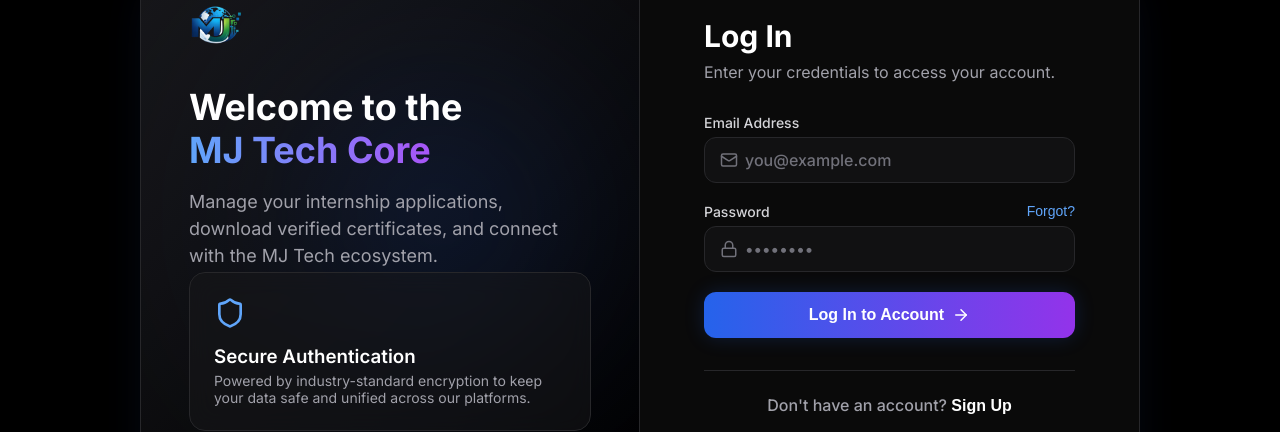
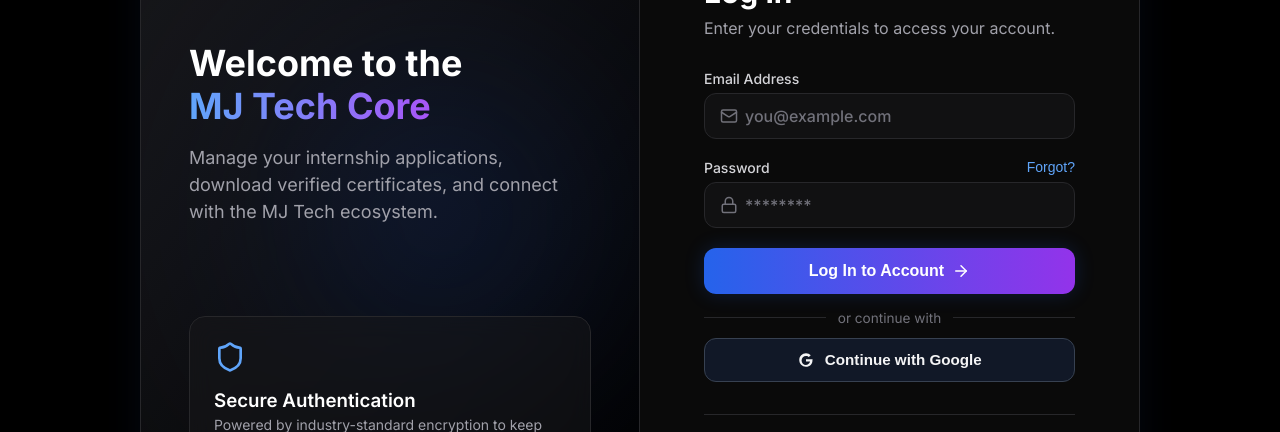
Before and after one commit to mohitsin300-ops/M, a Next.js app: page /auth in a window 1280 px wide. Shown: the part 216-648 px from the top of the page. Built offline with nearby package versions, Linux system fonts and the light colour scheme; no server answers.

Commit message:
Add files via upload

```diff
--- a/src/app/auth/Auth.css
+++ b/src/app/auth/Auth.css
@@ -312,3 +312,54 @@
 .switchBtn:hover {
     color: #60a5fa;
 }
+.authDivider {
+    margin: 1rem 0 0.75rem;
+    display: flex;
+    align-items: center;
+    text-align: center;
+    color: #71717a;
+    font-size: 0.85rem;
+}
+
+.authDivider::before,
+.authDivider::after {
+    content: '';
+    flex: 1;
+    border-bottom: 1px solid #27272a;
+}
+
+.authDivider span {
+    padding: 0 0.75rem;
+}
+
+.googleBtn {
+    width: 100%;
+    display: flex;
+    align-items: center;
+    justify-content: center;
+    gap: 0.6rem;
+    background: #111827;
+    color: #f4f4f5;
+    font-weight: 600;
+    font-size: 0.95rem;
+    padding: 0.75rem;
+    border-radius: 0.75rem;
+    border: 1px solid #374151;
+    cursor: pointer;
+    transition: all 0.2s;
+}
+
+.googleBtn:hover:not(:disabled) {
+    background: #1f2937;
+    border-color: #4b5563;
+}
+
+.googleBtn:disabled {
+    opacity: 0.6;
+    cursor: not-allowed;
+}
+
+.googleIcon {
+    width: 18px;
+    height: 18px;
+}
--- a/src/app/auth/page.js
+++ b/src/app/auth/page.js
@@ -1,6 +1,8 @@
 "use client";
 import { useState, useEffect, Suspense } from 'react';
-import { supabase } from '../../lib/supabase';
+import { auth, db } from '../../lib/firebase';
+import { GoogleAuthProvider, createUserWithEmailAndPassword, sendEmailVerification, sendPasswordResetEmail, signInWithEmailAndPassword, signInWithPopup, signOut, updateProfile } from 'firebase/auth';
+import { doc, setDoc } from 'firebase/firestore';
 import { useRouter, useSearchParams } from 'next/navigation';
 import { motion, AnimatePresence } from 'framer-motion';
 import { Mail, Lock, User, Phone, ArrowLeft, ArrowRight, Shield } from 'lucide-react';
@@ -17,27 +19,30 @@
         name: '',
         whatsapp: '',
         email: '',
-        password: '',
-        otp: ''
+        password: ''
     });
     const [loading, setLoading] = useState(false);
     const [message, setMessage] = useState({ text: '', type: '' });
-    const [resendTimer, setResendTimer] = useState(0);
-    const [verifyType, setVerifyType] = useState('signup'); // 'signup' or 'recovery'
-
-    useEffect(() => {
-        let interval;
-        if (resendTimer > 0) {
-            interval = setInterval(() => {
-                setResendTimer((prev) => prev - 1);
-            }, 1000);
-        }
-        return () => clearInterval(interval);
-    }, [resendTimer]);
 
     useEffect(() => {
         setMode(initialMode);
     }, [initialMode]);
+
+    const getAuthErrorMessage = (error) => {
+        const code = error?.code || '';
+
+        if (code === 'auth/email-already-in-use') return 'This email is already registered. Please log in instead.';
+        if (code === 'auth/invalid-email') return 'Please enter a valid email address.';
+        if (code === 'auth/weak-password') return 'Password should be at least 6 characters.';
+        if (code === 'auth/invalid-credential' || code === 'auth/wrong-password' || code === 'auth/user-not-found') {
+            return 'Invalid email or password.';
+        }
+        if (code === 'auth/popup-closed-by-user') return 'Google sign-in popup was closed before completing sign-in.';
+        if (code === 'auth/popup-blocked') return 'Popup was blocked by the browser. Please allow popups and try again.';
+        if (code === 'auth/too-many-requests') return 'Too many requests. Please wait and try again.';
+
+        return error?.message || 'An unexpected error occurred.';
+    };
 
     const handleChange = (e) => {
         setFormData({ ...formData, [e.target.name]: e.target.value });
@@ -50,104 +55,62 @@
 
         try {
             if (mode === 'signup') {
-                const { data, error } = await supabase.auth.signUp({
+                const credential = await createUserWithEmailAndPassword(auth, formData.email, formData.password);
+                await updateProfile(credential.user, { displayName: formData.name });
+                await setDoc(doc(db, 'users', credential.user.uid), {
                     email: formData.email,
-                    password: formData.password,
-                    options: {
-                        data: {
-                            full_name: formData.name,
-                            whatsapp_number: formData.whatsapp,
+                    name: formData.name,
+                    whatsapp: formData.whatsapp,
+                    created_at: new Date().toISOString()
+                }, { merge: true });
+                await sendEmailVerification(credential.user);
+                await signOut(auth);
+                setMessage({ text: 'Signup successful! A verification email has been sent. Please verify your email, then log in.', type: 'success' });
+                setMode('login');
+            } else if (mode === 'login') {
+                const credential = await signInWithEmailAndPassword(auth, formData.email, formData.password);
+                if (!credential.user.emailVerified) {
+                    await sendEmailVerification(credential.user);
+                    await signOut(auth);
+                    throw new Error('Your email is not verified. A new verification email has been sent.');
                 }
-                    }
-                });
-
-                if (error) throw error;
-                if (data?.user?.identities?.length === 0) {
-                    throw new Error('This email is already registered.');
-                }
-
-                setMessage({ text: 'Signup successful! Please check your email for an 8-digit verification code.', type: 'success' });
-                setVerifyType('signup');
-                setMode('verify-otp');
-                setResendTimer(60);
-            }
-            else if (mode === 'verify-otp') {
-                const { data, error } = await supabase.auth.verifyOtp({
-                    email: formData.email,
-                    token: formData.otp,
-                    type: verifyType, // dynamically 'signup' or 'recovery'
-                });
-                if (error) throw error;
-
-                if (verifyType === 'signup') {
-                    setMessage({ text: 'Email verified successfully! Logging you in...', type: 'success' });
-                    setTimeout(() => router.push('/dashboard'), 1500);
-                } else if (verifyType === 'recovery') {
-                    setMessage({ text: 'OTP Verified! Please enter your new password.', type: 'success' });
-                    setMode('update-password');
-                }
-            }
-            else if (mode === 'update-password') {
-                const { data, error } = await supabase.auth.updateUser({
-                    password: formData.password
-                });
-                if (error) throw error;
-
-                setMessage({ text: 'Password updated successfully! Logging you in...', type: 'success' });
-                setTimeout(() => router.push('/dashboard'), 1500);
-            }
-            else if (mode === 'login') {
-                const { data, error } = await supabase.auth.signInWithPassword({
-                    email: formData.email,
-                    password: formData.password,
-                });
-                if (error) throw error;
                 router.push('/dashboard');
-            }
-            else if (mode === 'forgot-password') {
-                const { data, error } = await supabase.auth.resetPasswordForEmail(formData.email);
-                if (error) throw error;
-                setMessage({ text: 'OTP sent to your email! Please enter it to reset your password.', type: 'success' });
-                setVerifyType('recovery');
-                setMode('verify-otp');
-                setResendTimer(60);
+            } else if (mode === 'forgot-password') {
+                const resetLink = typeof window !== 'undefined' ? `${window.location.origin}/reset-password` : undefined;
+                await sendPasswordResetEmail(auth, formData.email, resetLink ? { url: resetLink, handleCodeInApp: true } : undefined);
+                setMessage({ text: 'Password reset link has been sent to your email.', type: 'success' });
             }
         } catch (error) {
-            let errorMsg = error.message || 'An unexpected error occurred.';
-            if (errorMsg.toLowerCase().includes('rate limit')) {
-                errorMsg = 'Too many requests. Please wait a minute before trying again.';
-            }
-            setMessage({ text: errorMsg, type: 'error' });
+            setMessage({ text: getAuthErrorMessage(error), type: 'error' });
         } finally {
             setLoading(false);
         }
     };
 
-    const handleResendOtp = async () => {
-        if (resendTimer > 0) return;
+    const handleGoogleAuth = async () => {
         setLoading(true);
         setMessage({ text: '', type: '' });
 
         try {
-            if (verifyType === 'signup') {
-                const { error } = await supabase.auth.resend({
-                    type: 'signup',
-                    email: formData.email,
+            const provider = new GoogleAuthProvider();
+            const credential = await signInWithPopup(auth, provider);
+            const user = credential.user;
+
+            // Do not block navigation on profile sync; write in background.
+            void setDoc(doc(db, 'users', user.uid), {
+                email: user.email,
+                name: user.displayName || 'Google User',
+                whatsapp: user.phoneNumber || '',
+                photo_url: user.photoURL || '',
+                provider: 'google',
+                created_at: new Date().toISOString()
+            }, { merge: true }).catch((syncError) => {
+                console.error('Google profile sync failed:', syncError);
             });
-                if (error) throw error;
-            } else if (verifyType === 'recovery') {
-                const { error } = await supabase.auth.resetPasswordForEmail(formData.email);
-                if (error) throw error;
-            }
 
-            setMessage({ text: 'A new 8-digit verification code has been sent to your email.', type: 'success' });
-            setResendTimer(60);
+            router.push('/dashboard');
         } catch (error) {
-            let errorMsg = error.message || 'Failed to resend OTP.';
-            if (errorMsg.toLowerCase().includes('rate limit')) {
-                errorMsg = 'Too many requests. Please wait a minute before trying again.';
-            }
-            setMessage({ text: errorMsg, type: 'error' });
+            setMessage({ text: getAuthErrorMessage(error), type: 'error' });
         } finally {
             setLoading(false);
         }
@@ -162,8 +125,6 @@
     return (
         <div className="authContainer">
             <div className="authCard">
-
-                {/* Left Side: Branding / Graphic */}
                 <div className="authLeft">
                     <div className="authLeftGlow" />
 
@@ -187,7 +148,6 @@
                     </div>
                 </div>
 
-                {/* Right Side: Form */}
                 <div className="authRight">
                     <AnimatePresence mode="wait">
                         <motion.div
@@ -203,15 +163,11 @@
                                     {mode === 'login' && 'Log In'}
                                     {mode === 'signup' && 'Create an Account'}
                                     {mode === 'forgot-password' && 'Reset Password'}
-                                    {mode === 'verify-otp' && 'Verify Email'}
-                                    {mode === 'update-password' && 'Create New Password'}
                                 </h1>
                                 <p className="formDesc">
                                     {mode === 'login' && 'Enter your credentials to access your account.'}
-                                    {mode === 'signup' && 'Join us to get started with MJ Tech.'}
-                                    {mode === 'forgot-password' && "Enter your email and we'll send an 8-digit OTP."}
-                                    {mode === 'verify-otp' && "Enter the 8-digit code sent to your email."}
-                                    {mode === 'update-password' && "Please set your new password below."}
+                                    {mode === 'signup' && 'Join us to get started with MJ Tech Global.'}
+                                    {mode === 'forgot-password' && "Enter your email and we'll send a password reset link."}
                                 </p>
                             </div>
 
@@ -253,46 +209,6 @@
                                     </>
                                 )}
 
-                                {mode === 'verify-otp' ? (
-                                    <>
-                                        <div className="formGroup">
-                                            <label className="formLabel">Verification Code (OTP)</label>
-                                            <div className="inputWrapper">
-                                                <Shield size={18} className="inputIcon" />
-                                                <input
-                                                    type="text" name="otp" required value={formData.otp} onChange={handleChange}
-                                                    className="inputField"
-                                                    placeholder="12345678"
-                                                    maxLength={8}
-                                                />
-                                            </div>
-                                        </div>
-                                        <div style={{ display: 'flex', justifyContent: 'flex-end', marginTop: '-10px', marginBottom: '15px' }}>
-                                            <button
-                                                type="button"
-                                                onClick={handleResendOtp}
-                                                disabled={resendTimer > 0 || loading}
-                                                className="forgotLink"
-                                                style={{ fontSize: '0.85rem', opacity: resendTimer > 0 ? 0.6 : 1, cursor: resendTimer > 0 ? 'not-allowed' : 'pointer' }}
-                                            >
-                                                {resendTimer > 0 ? `Resend OTP in ${resendTimer}s` : 'Resend OTP'}
-                                            </button>
-                                        </div>
-                                    </>
-                                ) : mode === 'update-password' ? (
-                                    <div className="formGroup">
-                                        <label className="formLabel">New Password</label>
-                                        <div className="inputWrapper">
-                                            <Lock size={18} className="inputIcon" />
-                                            <input
-                                                type="password" name="password" required value={formData.password} onChange={handleChange}
-                                                className="inputField"
-                                                placeholder="••••••••"
-                                                minLength={6}
-                                            />
-                                        </div>
-                                    </div>
-                                ) : (
                                 <>
                                     <div className="formGroup">
                                         <label className="formLabel">Email Address</label>
@@ -321,13 +237,12 @@
                                                 <input
                                                     type="password" name="password" required value={formData.password} onChange={handleChange}
                                                     className="inputField"
-                                                        placeholder="••••••••"
+                                                    placeholder="********"
                                                 />
                                             </div>
                                         </div>
                                     )}
                                 </>
-                                )}
 
                                 <button
                                     type="submit"
@@ -340,13 +255,30 @@
                                         <>
                                             {mode === 'login' && 'Log In to Account'}
                                             {mode === 'signup' && 'Create Account'}
-                                            {mode === 'forgot-password' && 'Send OTP'}
-                                            {mode === 'verify-otp' && 'Verify OTP'}
-                                            {mode === 'update-password' && 'Update Password'}
+                                            {mode === 'forgot-password' && 'Send Reset Link'}
                                             <ArrowRight size={18} />
                                         </>
                                     )}
                                 </button>
+
+                                {(mode === 'login' || mode === 'signup') && (
+                                    <>
+                                        <div className="authDivider">
+                                            <span>or continue with</span>
+                                        </div>
+                                        <button
+                                            type="button"
+                                            onClick={handleGoogleAuth}
+                                            disabled={loading}
+                                            className="googleBtn"
+                                        >
+                                            <svg viewBox="0 0 24 24" className="googleIcon" aria-hidden="true">
+                                                <path d="M21.35 11.1H12v2.98h5.37c-.23 1.52-1.73 4.47-5.37 4.47-3.24 0-5.87-2.68-5.87-5.98S8.76 6.6 12 6.6c1.84 0 3.07.78 3.77 1.45l2.57-2.5C16.71 4.03 14.55 3 12 3 7.03 3 3 7.03 3 12s4.03 9 9 9c5.2 0 8.64-3.65 8.64-8.79 0-.59-.06-1.04-.14-1.49z" fill="currentColor" />
+                                            </svg>
+                                            {mode === 'login' ? 'Continue with Google' : 'Sign up with Google'}
+                                        </button>
+                                    </>
+                                )}
                             </form>
 
                             <div className="switchText">
@@ -358,7 +290,7 @@
                                         </button>
                                     </p>
                                 )}
-                                {(mode === 'signup' || mode === 'forgot-password' || mode === 'verify-otp' || mode === 'update-password') && (
+                                {(mode === 'signup' || mode === 'forgot-password') && (
                                     <p>
                                         <button type="button" onClick={() => { setMode('login'); setMessage({ text: '', type: '' }); }} className="switchBtn">
                                             <ArrowLeft size={16} /> Back to Log In
```
Lines whose indentation alone changed are shown as unchanged.
